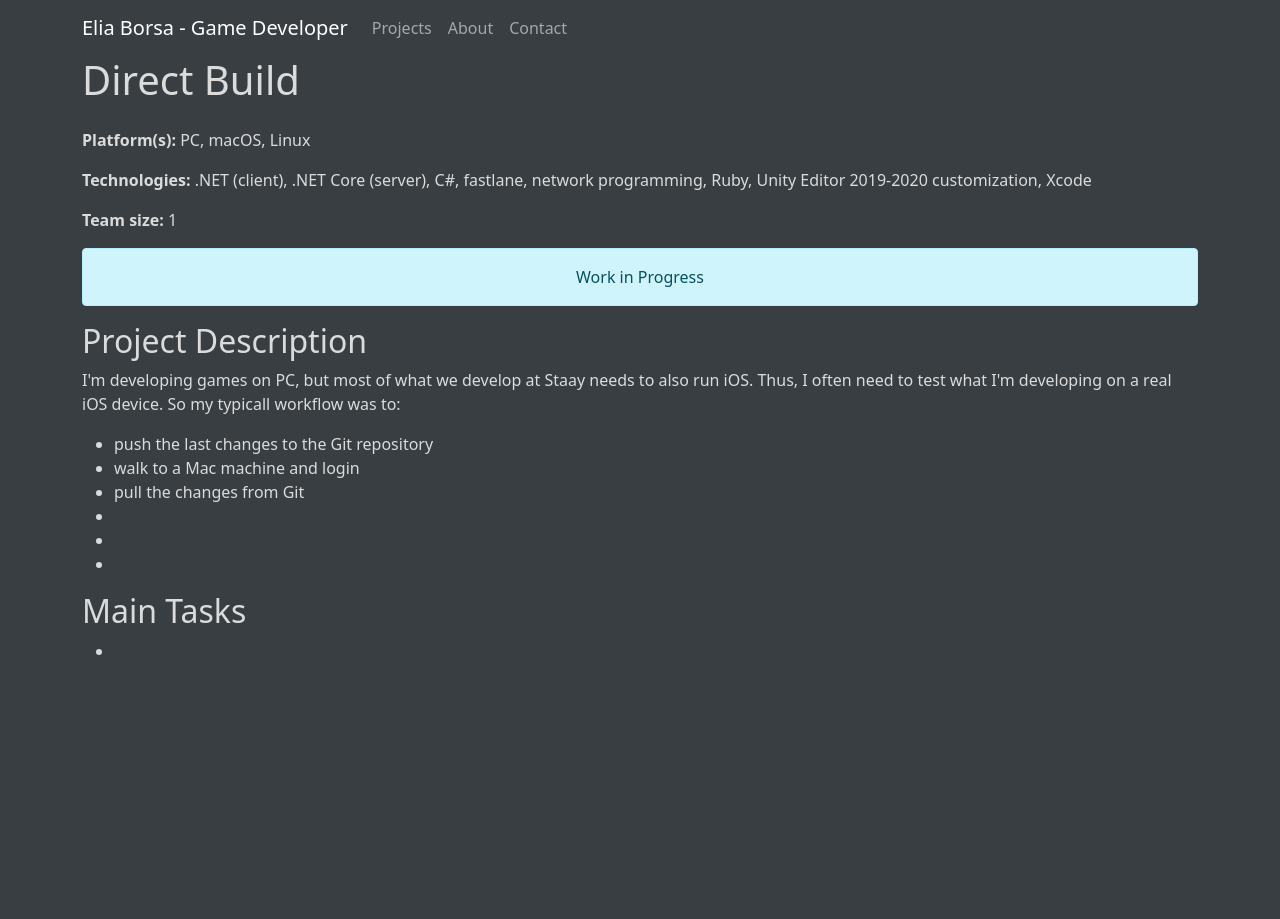
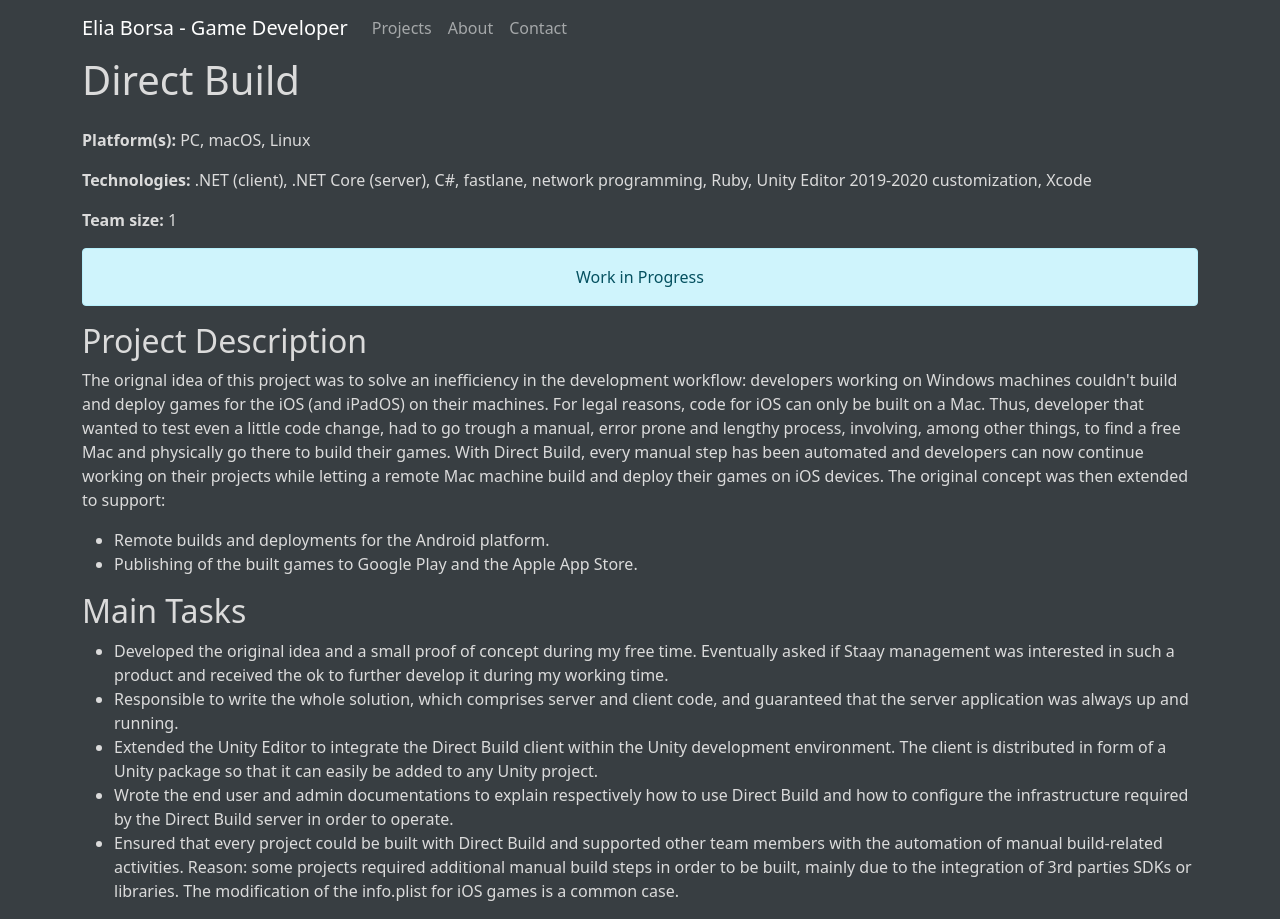
Before and after one commit to Aquastorm/aquastorm.github.io, a Jekyll site: the page built from collections/_projects/directBuild.html, in a window 1280 px wide. Built offline with Jekyll 4.4.1, drawn with Linux system fonts in a browser that asks for light colours; nearby versions of some CDN libraries.

Commit message:
[added] content to the Direct Build project

```diff
--- a/collections/_projects/directBuild.html
+++ b/collections/_projects/directBuild.html
@@ -11,24 +11,32 @@ teamSize: 1
 </div>
 
 <h2>Project Description</h2>
-<p>I'm developing games on PC, but most of what we develop at Staay needs to also run iOS. Thus, I often need to test what I'm developing on a real
-    iOS device. So my typicall workflow was to:
+<p>The orignal idea of this project was to solve an inefficiency in the development workflow: developers working on Windows machines couldn't build and
+    deploy games for the iOS (and iPadOS) on their machines. For legal reasons, code for iOS can only be built on a Mac. Thus, developer that wanted to
+    test even a little code change, had to go trough a manual, error prone and lengthy process, involving, among other things, to find a free Mac and
+    physically go there to build their games.
+    With {{ page.projectName }}, every manual step has been automated and developers can now continue working on their projects while letting a remote Mac
+    machine build and deploy their games on iOS devices.
+    The original concept was then extended to support:
+    <ul>
+        <li>Remote builds and deployments for the Android platform.</li>
+        <li>Publishing of the built games to Google Play and the Apple App Store.</li>
+    </ul>
 </p>
-<ul>
-    <li>push the last changes to the Git repository</li>
-    <li>walk to a Mac machine and login</li>
-    <li>pull the changes from Git</li>
-    <li></li>
-    <li></li>
-    <li></li>
-</ul>
-
-{% comment %}
-<p>write some code in the Unity was frustrated by the inefficiency of </p>
-<p>But what if I didn't want to</p>
-{% endcomment %}
-
 <h2>Main Tasks</h2>
 <ul>
-    <li></li>
+    <li>Developed the original idea and a small proof of concept during my free time. Eventually asked if Staay management was interested in such a
+        product and received the ok to further develop it during my working time.
+    </li>
+    <li>Responsible to write the whole solution, which comprises server and client code, and guaranteed that the server application was always up and
+        running.</li>
+    <li>Extended the Unity Editor to integrate the {{ page.projectName }} client within the Unity development environment. The client is distributed in
+        form of a Unity package so that it can easily be added to any Unity project.</li>
+    <li>Wrote the end user and admin documentations to explain respectively how to use {{ page.projectName }} and how to configure the infrastructure
+        required by the {{ page.projectName }} server in order to operate.</li>
+    <li>Ensured that every project could be built with {{ page.projectName }} and supported other team members with the automation of manual build-related
+        activities. Reason: some projects required additional manual build steps in order to be built, mainly due to the integration of 3rd parties SDKs or
+        libraries. The modification of the info.plist for iOS games is a common case.</li>
 </ul>
+{% comment %}
+{% endcomment %}
```
